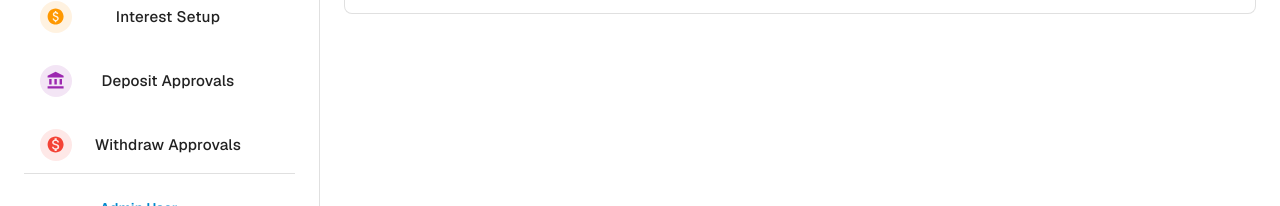
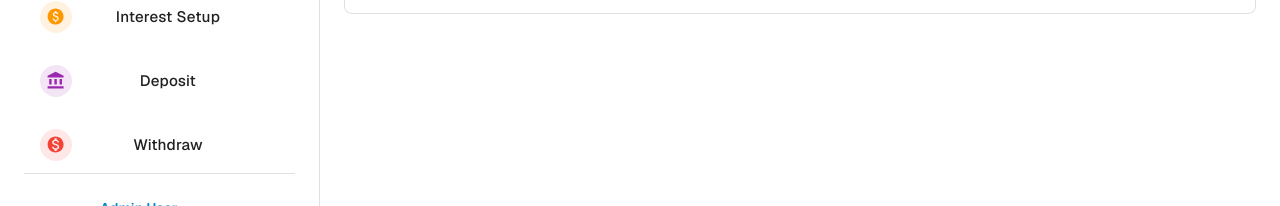
Before and after one commit to luxapientia/Web-Portal, a Next.js app: page /admin/users in a window 1280 px wide. Shown: the part 236-442 px from the top of the page. Built offline with nearby package versions, Linux system fonts and the light colour scheme; no server answers.

Commit message:
Update navigation titles for deposits and withdrawals to improve clarity and consistency in the admin panel.

```diff
--- a/src/components/admin/Navigation.tsx
+++ b/src/components/admin/Navigation.tsx
@@ -34,14 +34,14 @@ export const menuItems = [
         path: '/admin/interest-setup'
     },
     {
-        title: 'Deposit Approvals',
+        title: 'Deposit',
         icon: <AccountBalanceIcon />,
         color: '#9C27B0',
         description: 'Review and approve deposit requests',
         path: '/admin/deposits'
     },
     {
-        title: 'Withdraw Approvals',
+        title: 'Withdraw',
         icon: <MonetizationOnIcon />,
         color: '#F44336',
         description: 'Process withdrawal requests',
```
